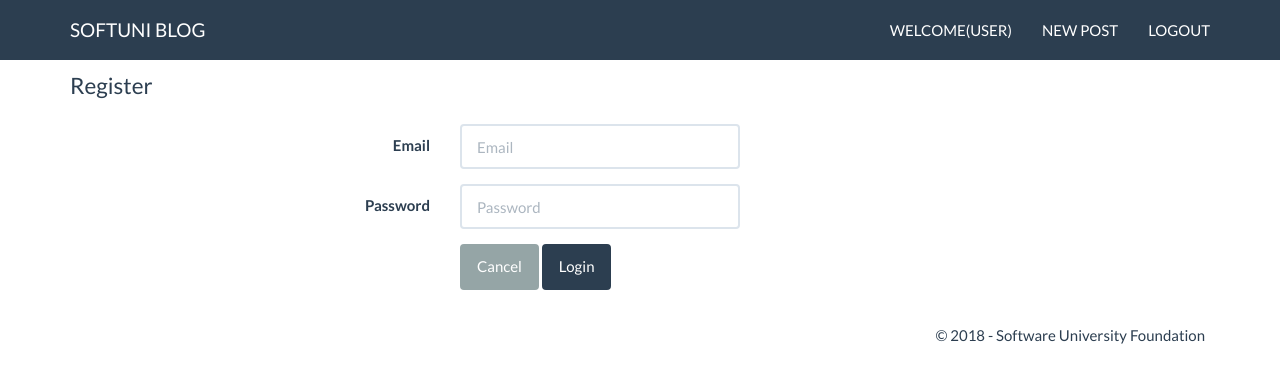
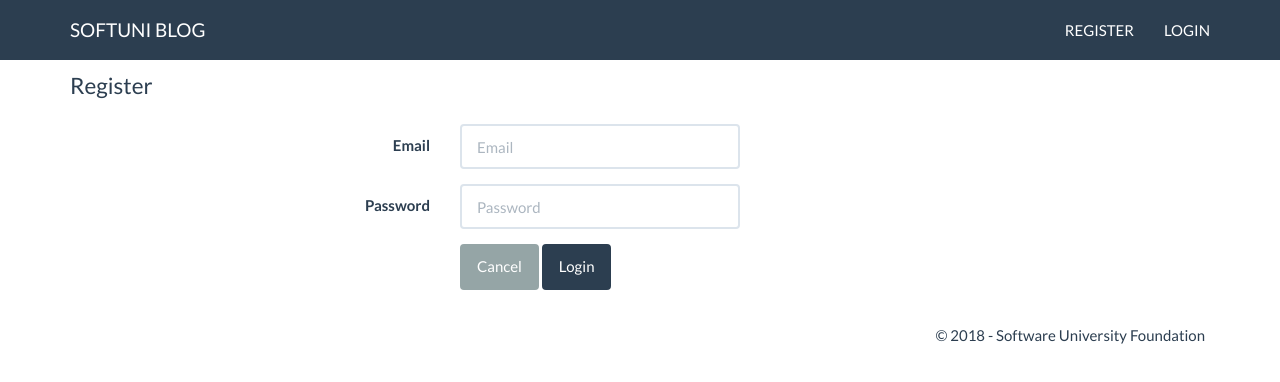
Before and after one commit to mbrz/mbrz.github.io, a plain HTML site: page login.html in a window 1280 px wide. Drawn offline with Linux system fonts and the light colour scheme.

Commit message:
Link corrections + fixed drop down menu

```diff
--- a/login.html
+++ b/login.html
@@ -14,20 +14,20 @@
             <div class="navbar-header">
                 <a href="index.html" class="navbar-brand">SoftUni Blog</a>
 
-                <button type="button" class="navbar-toggle" data-toggle="collapse" data-targer=".navbar-collapse">
+                <button type="button" class="navbar-toggle" data-toggle="collapse" data-target=".navbar-collapse">
                     <span class="icon-bar"></span>
                     <span class="icon-bar"></span>
                     <span class="icon-bar"></span>
                 </button>
+
+            </div>
+            <div class="navbar-collapse collapse">
+                <ul class="nav navbar-nav navbar-right">
+                    <li><a href="register.html">Register</a></li>
+                    <li><a href="login.html">Login</a></li>
+                </ul>
             </div>
 
-            <div class="navbar-collapse collapse">
-                <ul class="nav navbar-nav navbar-right">
-                    <li><a href="indexlogged.html">Welcome(User)</a></li>
-                    <li><a href="createnewpost.html">New Post</a></li>
-                    <li><a href="index.html">Logout</a></li>
-                </ul>
-            </div>
         </div>
     </div>
 </header>
@@ -53,8 +53,8 @@
 
                 <div class="form-group">
                     <div class="col-sm-4 col-sm-offset-4">
-                        <button type="reset" class="btn btn-default">Cancel</button>
-                        <button type="submit" class="btn btn-primary">Login</button>
+                        <button type="reset" class="btn btn-default"><a href="index.html" style="color:inherit">Cancel</a></button>
+                        <button type="submit" class="btn btn-primary"><a href="indexlogged.html" style="color:inherit">Login</a></button>
                     </div>
                 </div>
 
```
Also changed, not shown: createnewpost.html (+2 -2 lines), index.html (+1 -1 lines), indexlogged.html (+1 -1 lines), register.html (+4 -5 lines), viewpost.html (+1 -1 lines).
